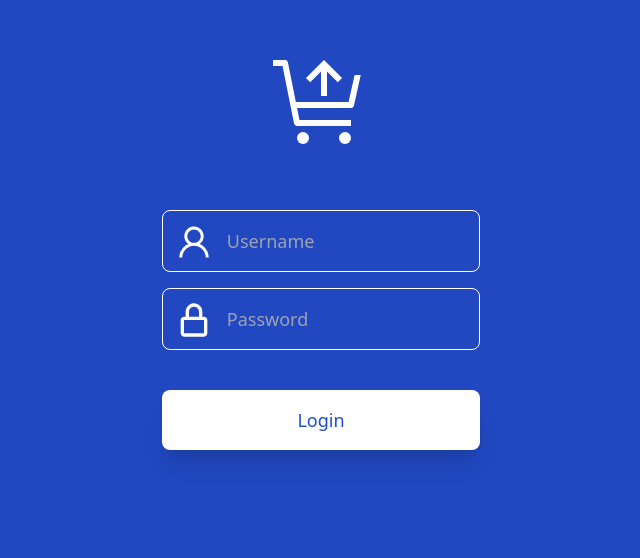
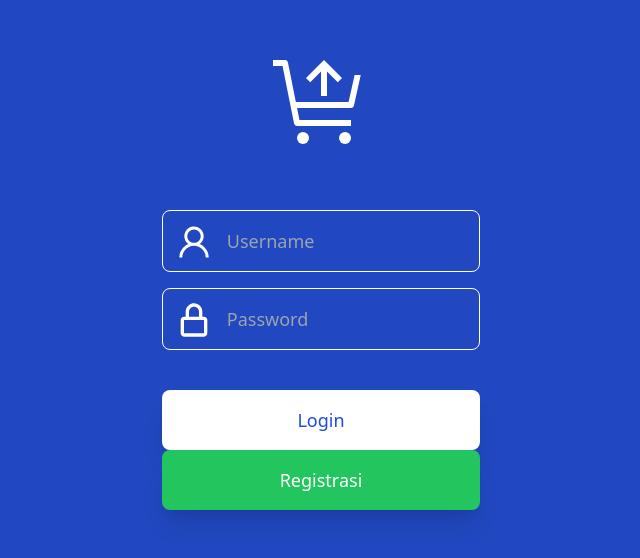
Before and after one commit to msbarf14/login-tailwind, a plain HTML site: page index.html in a window 1280 px wide. Shown: the part 146-704 px from the top of the page, without its empty margins (319-959 px from the left). Drawn offline with nearby package versions, Linux system fonts and the light colour scheme.

Commit message:
button registrasi master/main

```diff
--- a/index.html
+++ b/index.html
@@ -37,6 +37,7 @@
             </div> <!-- inputan -->
             <div class="flex-1 w-full p-5">
                 <button type="button" class="bg-white w-full px-5 py-4 rounded-lg text-blue-700 text-lg shadow shadow-xl">Login</button>
+                <button type="button" class="bg-green-500  w-full px-5 py-4 rounded-lg text-white text-lg shadow shadow-xl">Registrasi</button>
             </div> <!-- button -->
         </div>
       </div>
```
